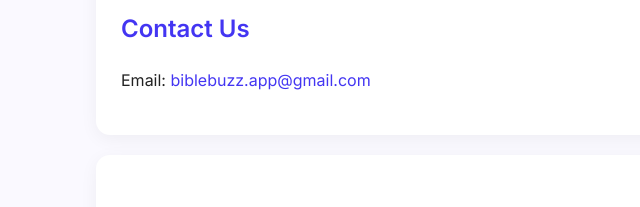
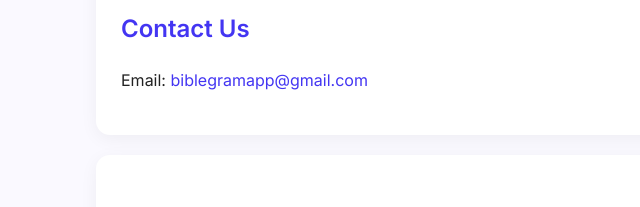
Before and after one commit to AkshayEddula/biblePages, a plain HTML site: page support.html in a window 1280 px wide. Shown: the part 245-452 px from the top of the page, 144-784 px from the left. Drawn offline with Linux system fonts and the light colour scheme.

Commit message:
Update support.html

```diff
--- a/support.html
+++ b/support.html
@@ -50,7 +50,7 @@
 
   <div class="box">
     <h2>Contact Us</h2>
-    <p>Email: <a href="mailto:biblebuzz.app@gmail.com">biblebuzz.app@gmail.com</a></p>
+    <p>Email: <a href="mailto:biblegramapp@gmail.com">biblegramapp@gmail.com</a></p>
   </div>
 
   <div class="box">
```
